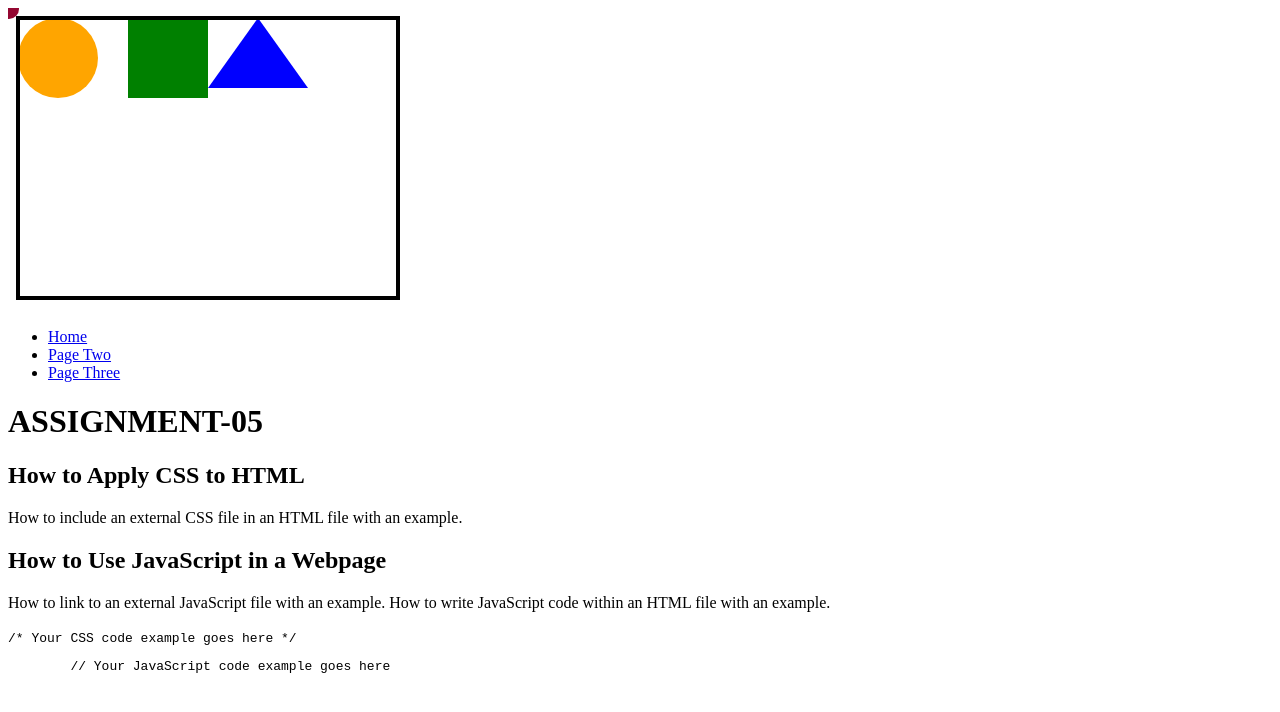
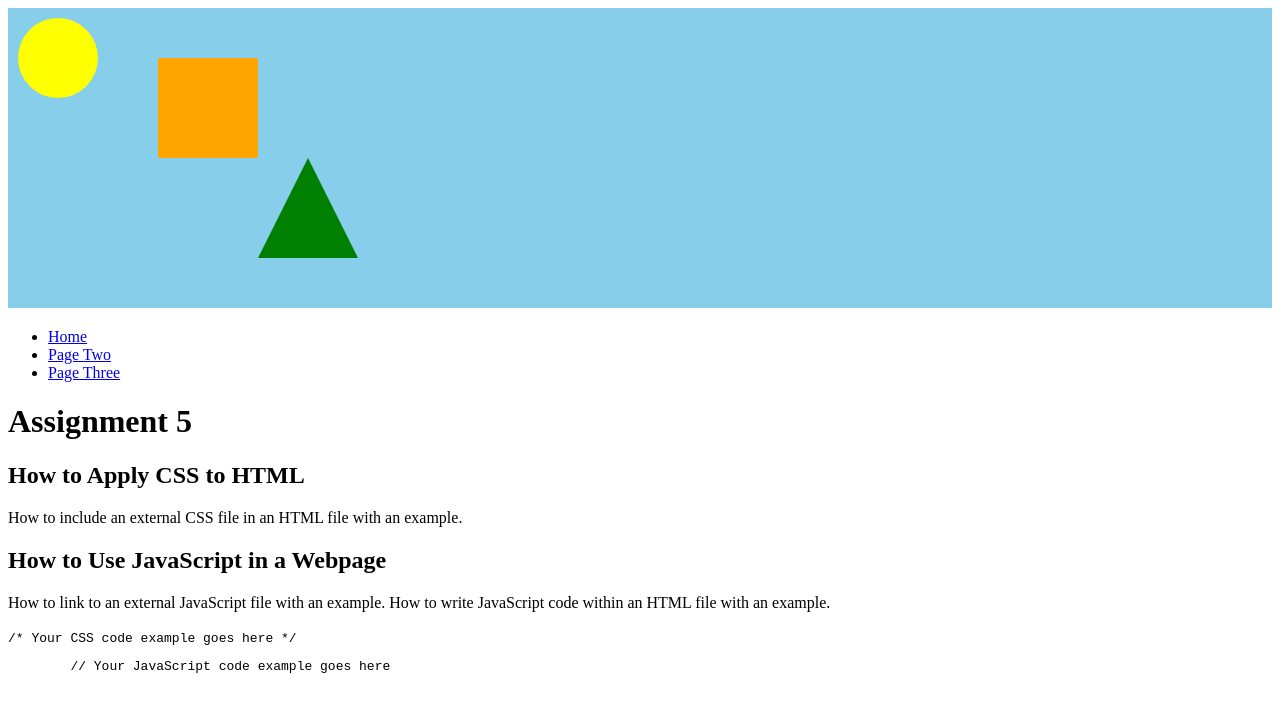
Before and after one commit to Akashgoyal55/assignment-05, a plain HTML site: page index.html in a window 1280 px wide. Drawn offline with Linux system fonts and the light colour scheme.

Commit message:
adding files to github

```diff
--- a/index.html
+++ b/index.html
@@ -3,62 +3,31 @@
 <head>
     <meta charset="UTF-8">
     <meta name="viewport" content="width=device-width, initial-scale=1.0">
-    <title>THIS IS MY FIRST WEBSITE</title>
-    <link rel="icon" href="resources/favicon.svg" type="image/svg+xml">
-
-
-
-
-    <style>
-        .boundary {
-            fill: none;
-            stroke: black;
-            stroke-width: 4;
-        }
-
-        .ball {
-            fill: rgb(148, 7, 49);
-        }
-    </style>
+    <title>Assignment 5</title>
+    <!-- Link to external CSS file -->
+    <link rel="stylesheet" href="styles.css">
 </head>
 <body>
-    <!-- Custom Banner Image using SVG -->
-    <svg width="100%" height="300">
-        <!-- Your SVG elements (circle, rect, polygon) go here -->
-        <circle cx="50" cy="50" r="40" fill="orange" />
-        <rect x="120" y="10" width="80" height="80" fill="green" />
-        <polygon points="250,10 300,80 200,80" fill="blue" />
-
-        <!-- SVG Animation for the orange ball -->
-        <circle cx="1" cy="1" r="10" class="ball">
-            <animateMotion
-                dur="10s"
-                repeatCount="indefinite"
-                keyPoints="0;1;0"
-                keyTimes="0;0.5;1"
-                calcMode="linear"
-            >
-                <mpath href="#motionPath"/>
-            </animateMotion>
-        </circle>
-
-        <!-- Black rectangle boundary -->
-        <rect x="10" y="10" width="380" height="280" class="boundary"/>
-        <path id="motionPath" d="M10 10 H390 V290 H10 Z" fill="none" stroke="none"/>
+    <!-- Custom banner image using SVG code directly within <body> element -->
+    <svg xmlns="http://www.w3.org/2000/svg" width="100%" height="300">
+        <!-- Include your SVG elements for the banner image -->
+        <rect x="0" y="0" width="100%" height="300" fill="skyblue" />
+        <circle cx="50" cy="50" r="40" fill="yellow" />
+        <rect x="150" y="50" width="100" height="100" fill="orange" />
+        <polygon points="300,150 350,250 250,250" fill="green" />
     </svg>
 
-    <!-- Navigation Bar -->
+    <!-- Navigation bar -->
     <nav class="menu">
         <ul>
             <li><a href="./index.html">Home</a></li>
             <li><a href="./views/two.html">Page Two</a></li>
             <li><a href="./views/three.html">Page Three</a></li>
-
         </ul>
     </nav>
 
     <!-- Heading Level 1 -->
-    <h1>ASSIGNMENT-05</h1>
+    <h1>Assignment 5</h1>
 
     <!-- Heading Level 2 with class "css-question" -->
     <h2 class="css-question">How to Apply CSS to HTML</h2>
```
Also changed, not shown: views/three.html (+13 -6 lines), views/two.html (+9 -36 lines), resources/page-three.svg.
